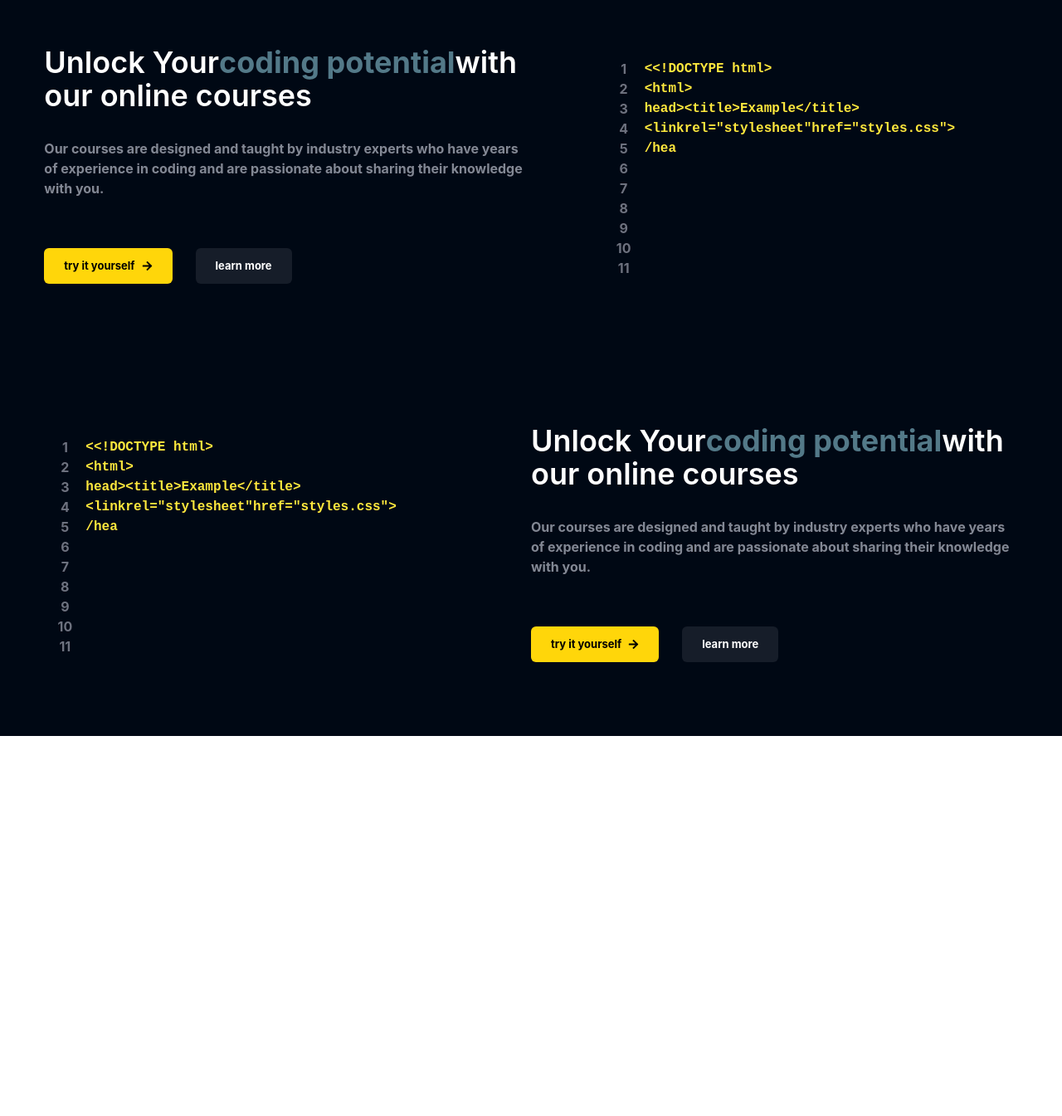
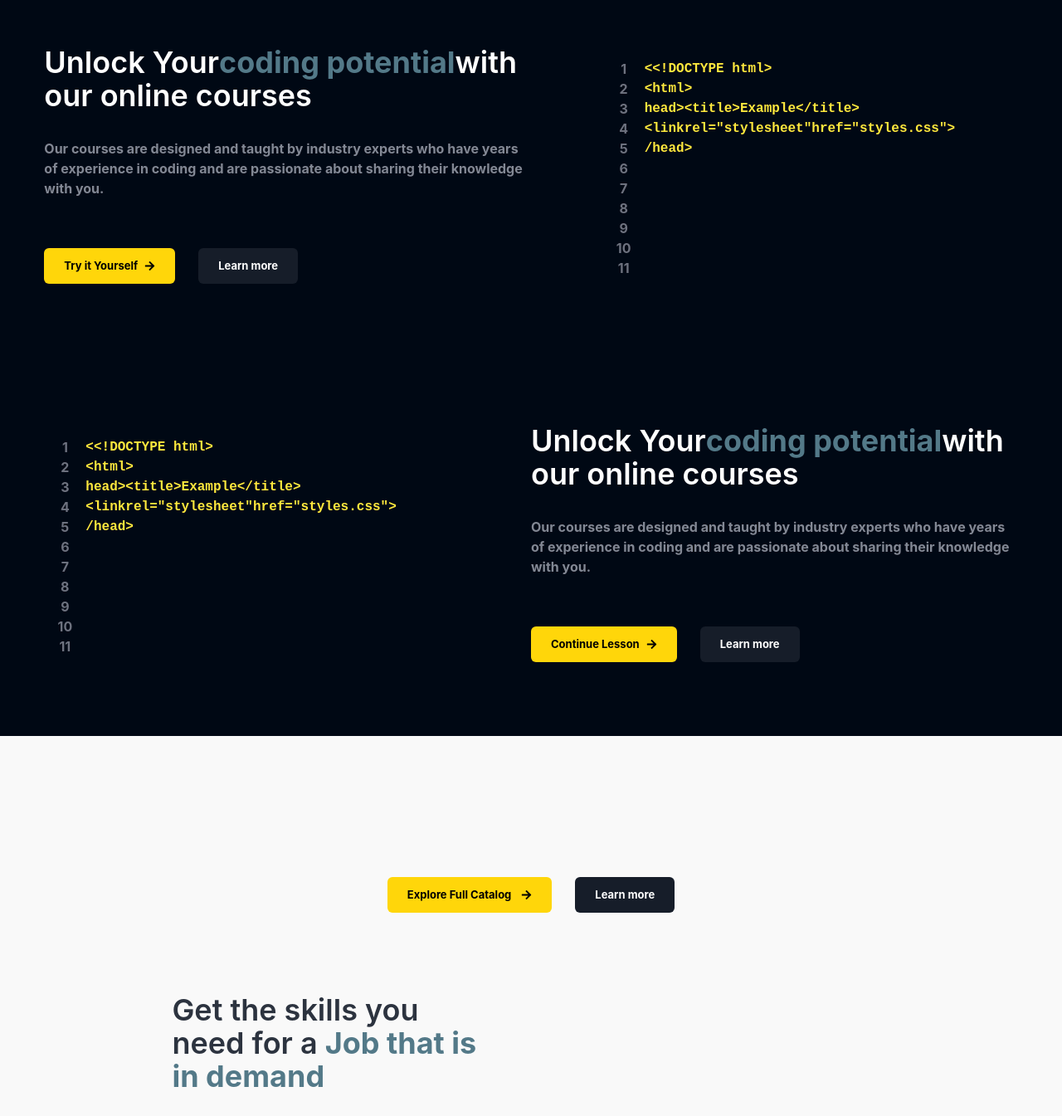
Before and after one commit to ramgpal/GetSkilledOnline_An-Online-Edtech-Platform, a React (Create React App) app: page / in a window 1280 px wide. Shown: the part 593-1938 px from the top of the page at 83% size. Before the commit the page ends 1480 px from the top, so only its background shows below. Built offline with nearby package versions, Linux system fonts and the light colour scheme.

Commit message:
Some changes made in Home.jsx

```diff
--- a/src/App.css
+++ b/src/App.css
@@ -5,3 +5,7 @@
 html, body{
     overflow-x: hidden;
 }
+
+.homepage_bg{
+    background-image: url("../src/assets/Images/bghome.svg");
+}
--- a/src/pages/Home.jsx
+++ b/src/pages/Home.jsx
@@ -71,14 +71,14 @@
                 }
                 ctabtn1={
                     {
-                        btnText: "try it yourself",
+                        btnText: "Try it Yourself",
                         linkto: "/signup",
                         active: true,
                     }
                 }
                 ctabtn2={
                     {
-                        btnText: "learn more",
+                        btnText: "Learn more",
                         linkto: "/login",
                         active: false,
                     }
@@ -105,14 +105,14 @@
                 }
                 ctabtn1={
                     {
-                        btnText: "try it yourself",
-                        linkto: "/signup",
+                        btnText: "Continue Lesson",
+                        linkto: "/login",
                         active: true,
                     }
                 }
                 ctabtn2={
                     {
-                        btnText: "learn more",
+                        btnText: "Learn more",
                         linkto: "/login",
                         active: false,
                     }
@@ -125,8 +125,39 @@
 
       </div>
 
+
       {/*Section 2  */}
+      <div className='bg-pure-greys-5 text-richblack-700'>
+        <div className='hompepage_bg h-[310px]'>
 
+            <div className='w-11/12 max-w-maxContent flex flex-col items-center justify-between gap-5 mx-auto'>
+                <div className='h-[150px]'></div>
+                <div className='flex flex-row gap-7 text-white'>
+                    <CTAButton active={true} linkto={"/signup"}>
+                        <div className="flex items-center gap-3">
+                            Explore Full Catalog
+                            <FaArrowRight/>
+                        </div>
+                    </CTAButton>
+                    <CTAButton active={false} linkto={"/signup"}>
+                        <div>Learn more</div>
+                    </CTAButton>
+                </div>
+            </div>
+        </div>
+
+        <div className='mx-auto max-w-maxContent w-11/12 flex flex-col items-center justify-between gap-7'>
+            <div className='flex flex-row gap-5 '>
+                <div className='text-4xl font-semibold w-[45%]'>Get the skills you need for a <HighlightText text = {"Job that is in demand"}/> </div>
+            </div>
+
+            <div className='flex flex-col gap-10 w-[45%]'>
+                <div></div>
+            </div>
+
+        </div>
+
+      </div>
 
       {/*Section 3 */}
 
```
